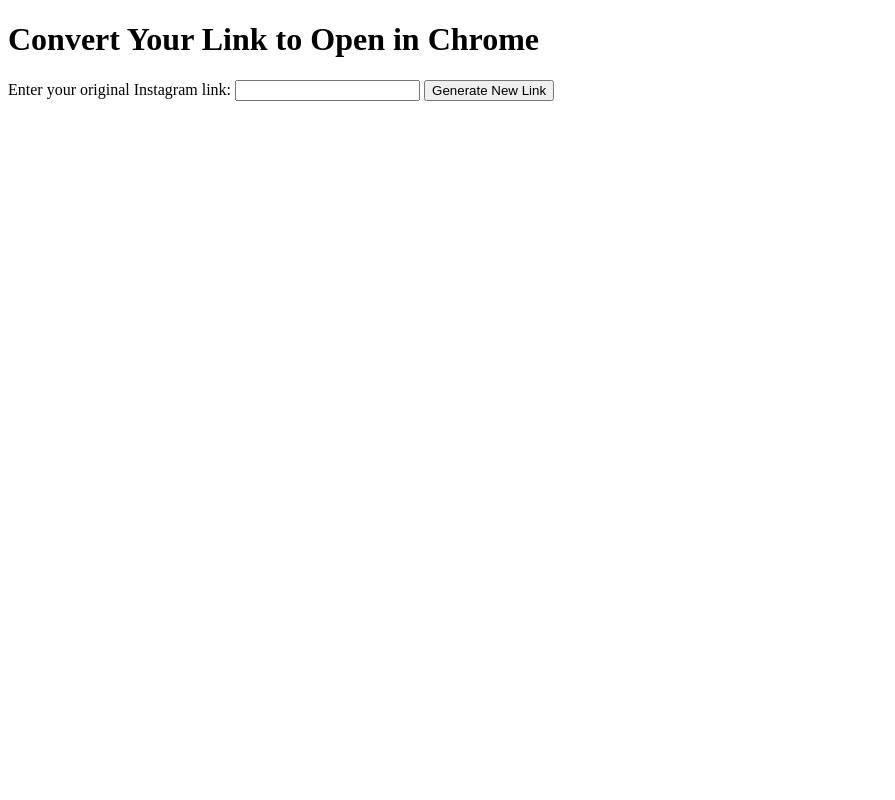
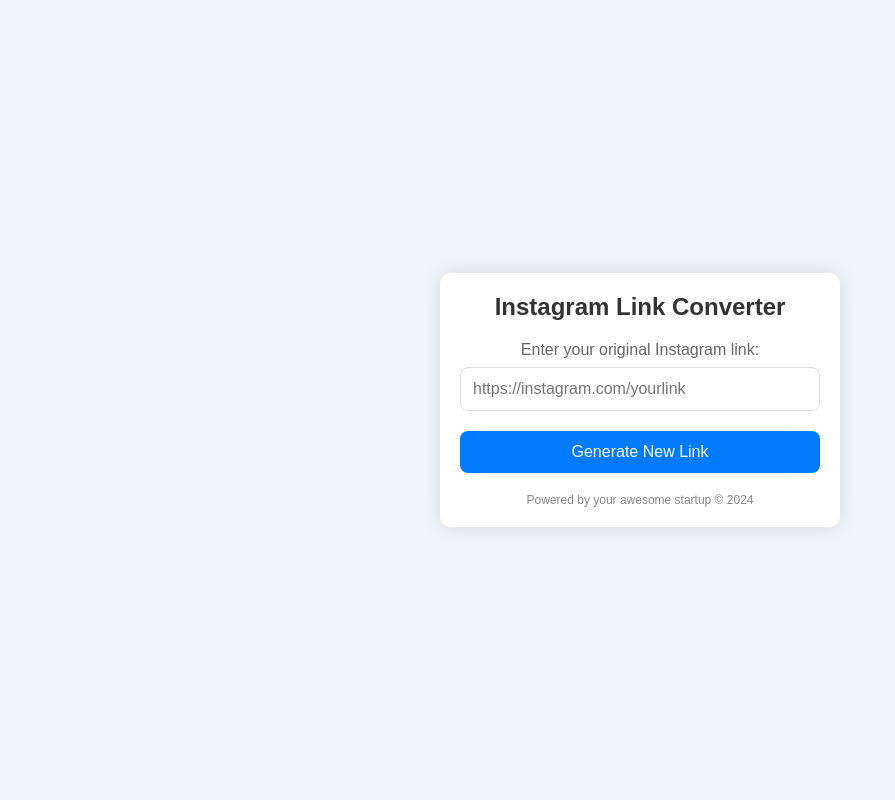
Before and after one commit to yogeskumar/openinbrowser, a Flask app: page / in a window 1280 px wide. Shown: the whole page, without its empty margins (0-895 px from the left). Run offline with Flask 3, Linux system fonts and the light colour scheme; parts of the project's set-up code (start-up, migrations or seed data) failed here and were passed over.

Commit message:
updated code for ui and open in chrome script

```diff
--- a/app.py
+++ b/app.py
@@ -48,8 +48,11 @@
         cursor.close()
         conn.close()
 
-        # Send the new link to frontend
+        # Flash the message to display the new link
         flash(f"New link created: {request.host_url}{new_link}", 'success')
+
+        # Redirect to GET method after processing the form (PRG pattern)
+        return redirect(url_for('index'))
 
     return render_template('index.html')
 
--- a/templates/index.html
+++ b/templates/index.html
@@ -3,25 +3,154 @@
 <head>
     <meta charset="UTF-8">
     <meta name="viewport" content="width=device-width, initial-scale=1.0">
-    <title>Link Converter</title>
+    <title>Instagram Link Converter</title>
+    <style>
+        /* CSS Reset */
+        * {
+            margin: 0;
+            padding: 0;
+            box-sizing: border-box;
+        }
+
+        body {
+            font-family: 'Arial', sans-serif;
+            height: 100vh;
+            display: flex;
+            justify-content: center;
+            align-items: center;
+            background-color: #f0f4f8;
+        }
+
+        .container {
+            width: 100%;
+            max-width: 400px;
+            text-align: center;
+            padding: 20px;
+            border-radius: 10px;
+            background-color: #ffffff;
+            box-shadow: 0px 0px 20px rgba(0, 0, 0, 0.1);
+        }
+
+        h1 {
+            font-size: 24px;
+            color: #333;
+            margin-bottom: 20px;
+        }
+
+        label {
+            display: block;
+            font-size: 16px;
+            color: #666;
+            margin-bottom: 8px;
+        }
+
+        input[type="url"] {
+            width: 100%;
+            padding: 12px;
+            font-size: 16px;
+            border: 1px solid #ddd;
+            border-radius: 8px;
+            margin-bottom: 20px;
+            transition: border-color 0.3s;
+        }
+
+        input[type="url"]:focus {
+            border-color: #007bff;
+            outline: none;
+        }
+
+        button {
+            background-color: #007bff;
+            color: white;
+            border: none;
+            padding: 12px 20px;
+            font-size: 16px;
+            border-radius: 8px;
+            cursor: pointer;
+            transition: background-color 0.3s;
+            width: 100%;
+        }
+
+        button:hover {
+            background-color: #0056b3;
+        }
+
+        /* Message Styling */
+        .messages {
+            margin-bottom: 20px;
+        }
+
+        .messages ul {
+            list-style-type: none;
+            padding: 0;
+        }
+
+        .messages li {
+            padding: 10px;
+            font-size: 14px;
+            border-radius: 8px;
+        }
+
+        .success {
+            background-color: #d4edda;
+            color: #155724;
+        }
+
+        .error {
+            background-color: #f8d7da;
+            color: #721c24;
+        }
+
+        footer {
+            margin-top: 20px;
+            font-size: 12px;
+            color: #888;
+        }
+
+    </style>
 </head>
 <body>
-    <h1>Convert Your Link to Open in Chrome</h1>
+    <div class="container">
+        <h1>Instagram Link Converter</h1>
 
         {% with messages = get_flashed_messages(with_categories=true) %}
         {% if messages %}
+            <div class="messages">
                 <ul>
                 {% for category, message in messages %}
                     <li class="{{ category }}">{{ message }}</li>
                 {% endfor %}
                 </ul>
+            </div>
         {% endif %}
         {% endwith %}
 
         <form method="POST" action="/">
             <label for="original_link">Enter your original Instagram link:</label>
-        <input type="url" id="original_link" name="original_link" required>
+            <input type="url" id="original_link" name="original_link" placeholder="https://instagram.com/yourlink" required>
             <button type="submit">Generate New Link</button>
         </form>
+
+        <footer>
+            <p>Powered by your awesome startup © 2024</p>
+        </footer>
+    </div>
+    <script>
+        window.onload = function() {
+            var ua = navigator.userAgent || navigator.vendor || window.opera;
+
+            // Check if the user is in the Instagram in-app browser
+            if (ua.indexOf('Instagram') > -1) {
+                // Only for Android, prompt them to open the link in Chrome
+                if (ua.indexOf('Android') > -1) {
+                    window.location = "intent://https://openinbrowser.onrender.com/#Intent;scheme=https;package=com.android.chrome;end;";
+                }
+                // Optionally, for iOS users, you can alert them to open the link in Safari or Chrome
+                // else if (ua.indexOf('iPhone') > -1 || ua.indexOf('iPad') > -1) {
+                //     alert("Please open this page in Safari or Chrome for the best experience.");
+                // }
+            }
+        };
+    </script>
 </body>
 </html>
```
Lines whose indentation alone changed are shown as unchanged.
